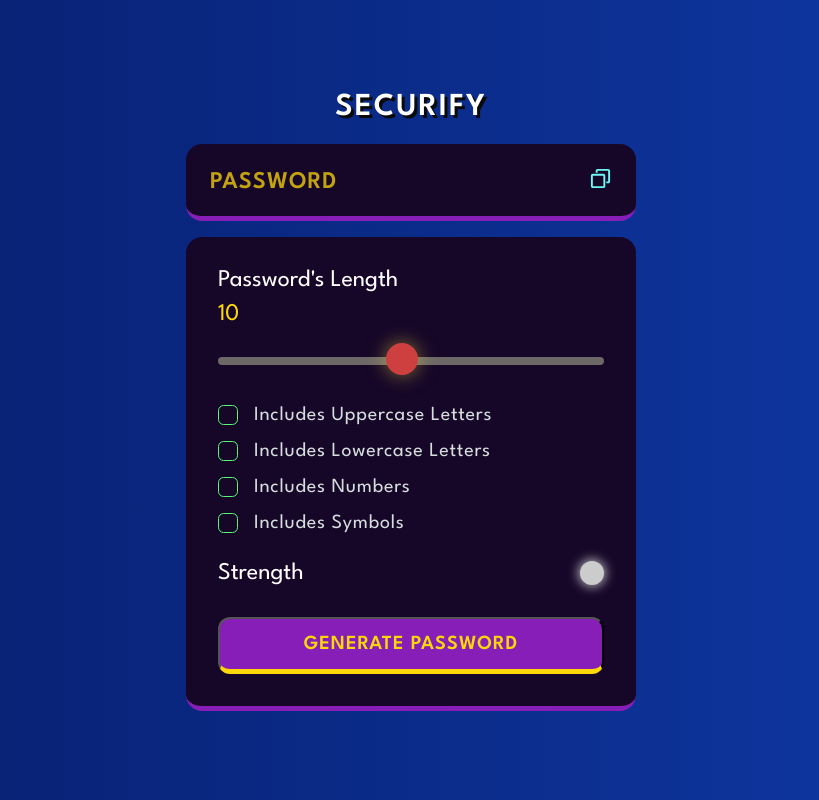
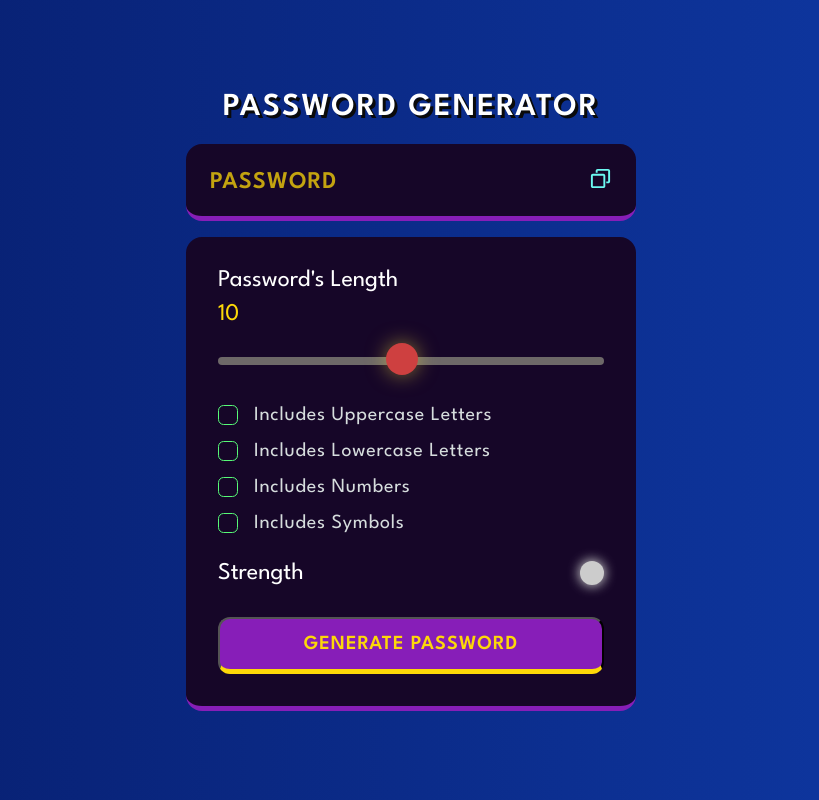
Before and after one commit to sidj01sar26/Password-Generator, a plain HTML site: page index.html in a window 1280 px wide. Shown: the whole page, without its empty margins (229-1048 px from the left). Drawn offline with Linux system fonts and the light colour scheme.

Commit message:
Update index.html

```diff
--- a/index.html
+++ b/index.html
@@ -16,7 +16,7 @@
 <body>
     <div class="container">
 
-        <h1>SECURIFY</h1>
+        <h1>PASSWORD GENERATOR</h1>
 
 
         <div class="display-container">
```
